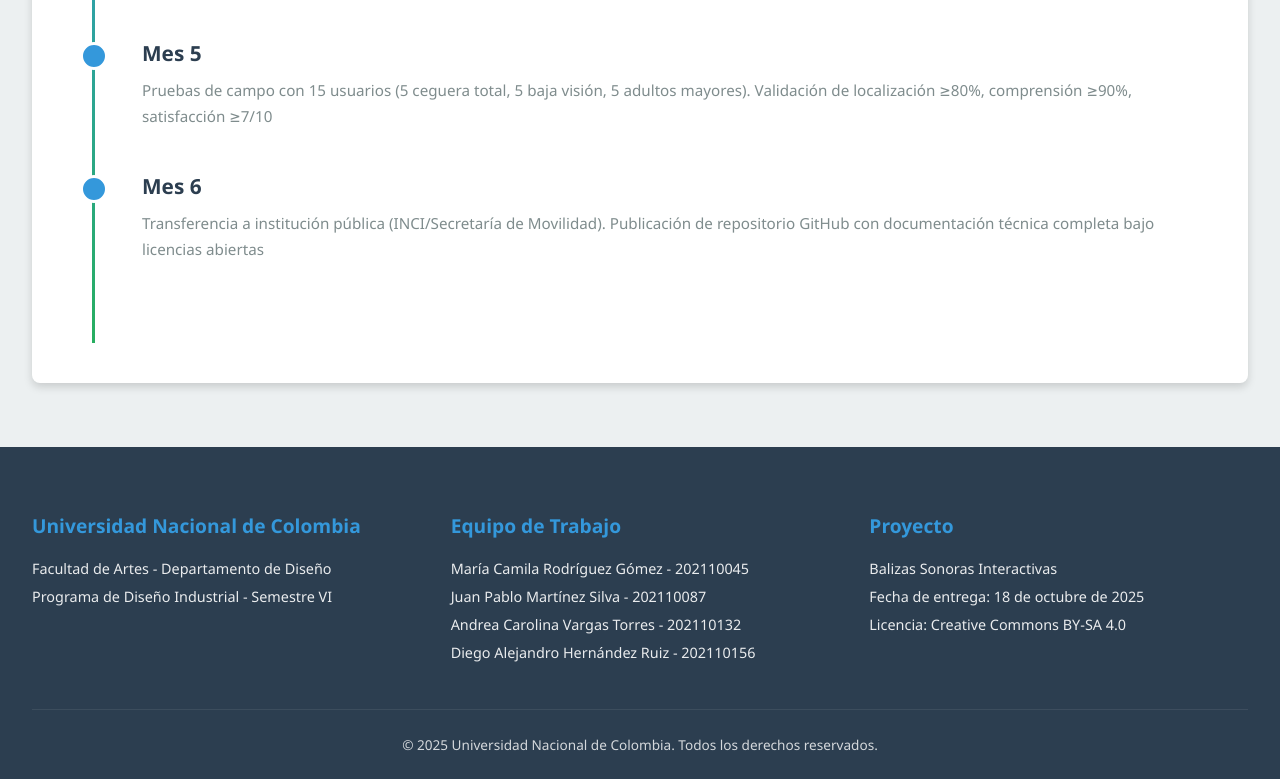
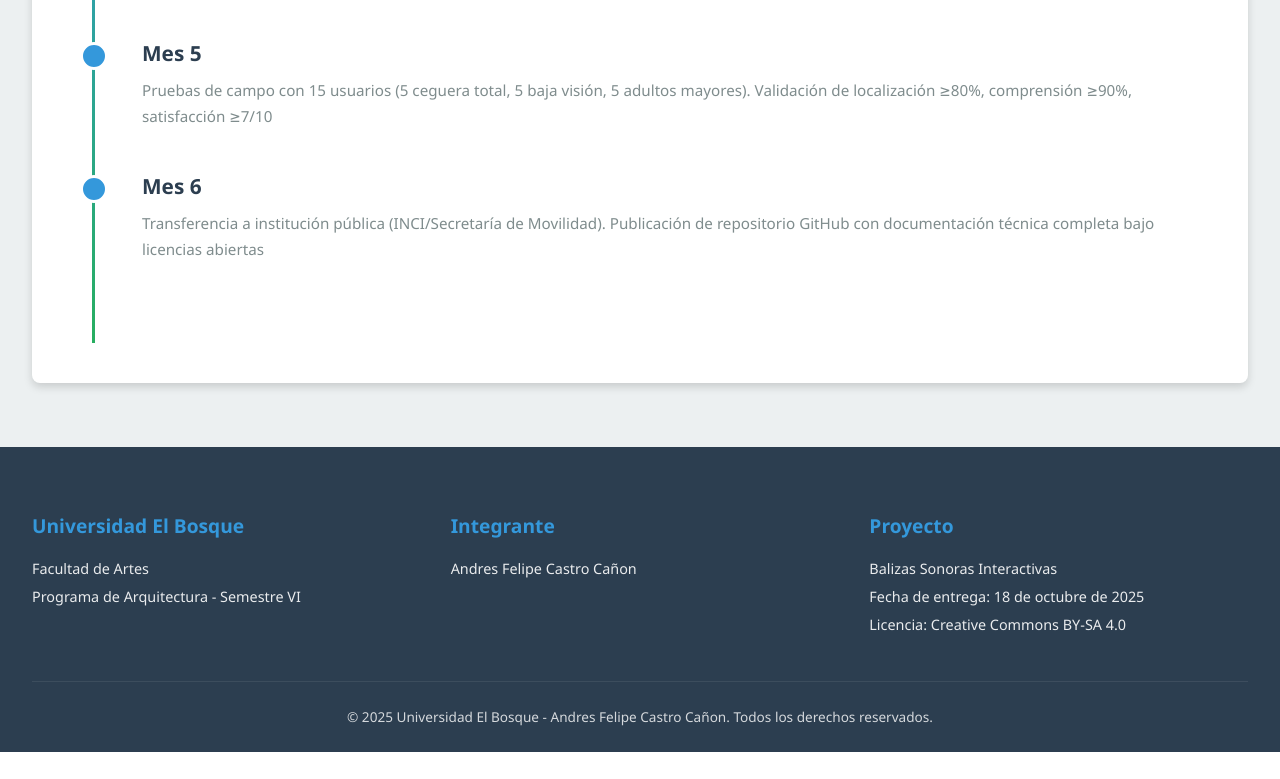
Before and after one commit to SeBBastinGGRANA/TRABAJO-ARQUITECTURA, a plain HTML site: page index.html in a window 1280 px wide. Shown: the part 11090-11869 px from the top of the page. After the commit the page ends 11842 px from the top, so only its background shows below. Drawn offline with nearby package versions, Linux system fonts and the light colour scheme.

Commit message:
Update index.html

```diff
--- a/index.html
+++ b/index.html
@@ -687,16 +687,13 @@
   <div class="container">
     <div class="footer__content">
       <div class="footer__section">
-          <h3>Universidad Nacional de Colombia</h3>
-          <p>Facultad de Artes - Departamento de Diseño</p>
-          <p>Programa de Diseño Industrial - Semestre VI</p>
+        <h3>Universidad El Bosque</h3>
+        <p>Facultad de Artes</p>
+        <p>Programa de Arquitectura - Semestre VI</p>
       </div>
       <div class="footer__section">
-          <h3>Equipo de Trabajo</h3>
-          <p>María Camila Rodríguez Gómez - 202110045</p>
-          <p>Juan Pablo Martínez Silva - 202110087</p>
-          <p>Andrea Carolina Vargas Torres - 202110132</p>
-          <p>Diego Alejandro Hernández Ruiz - 202110156</p>
+        <h3>Integrante</h3>
+        <p>Andres Felipe Castro Cañon</p>
       </div>
       <div class="footer__section">
         <h3>Proyecto</h3>
@@ -706,10 +703,11 @@
       </div>
     </div>
     <div class="footer__bottom">
-        <p>&copy; 2025 Universidad Nacional de Colombia. Todos los derechos reservados.</p>
+      <p>&copy; 2025 Universidad El Bosque - Andres Felipe Castro Cañon. Todos los derechos reservados.</p>
     </div>
   </div>
 </footer>
+
 
   <!-- Scripts -->
   <script src="https://cdn.jsdelivr.net/npm/chart.js@4.4.0/dist/chart.umd.min.js"></script>
```
Lines whose indentation alone changed are shown as unchanged.
